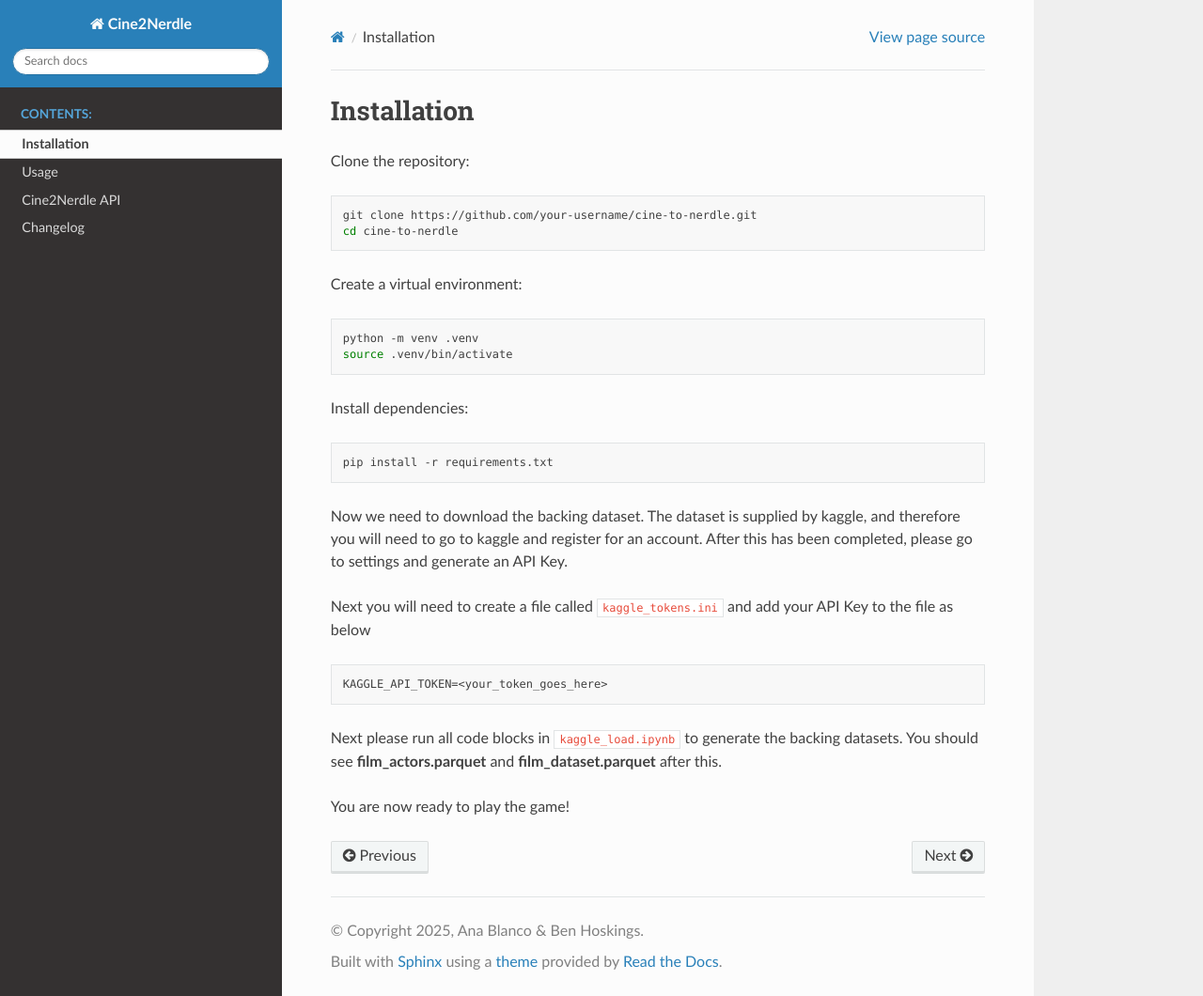
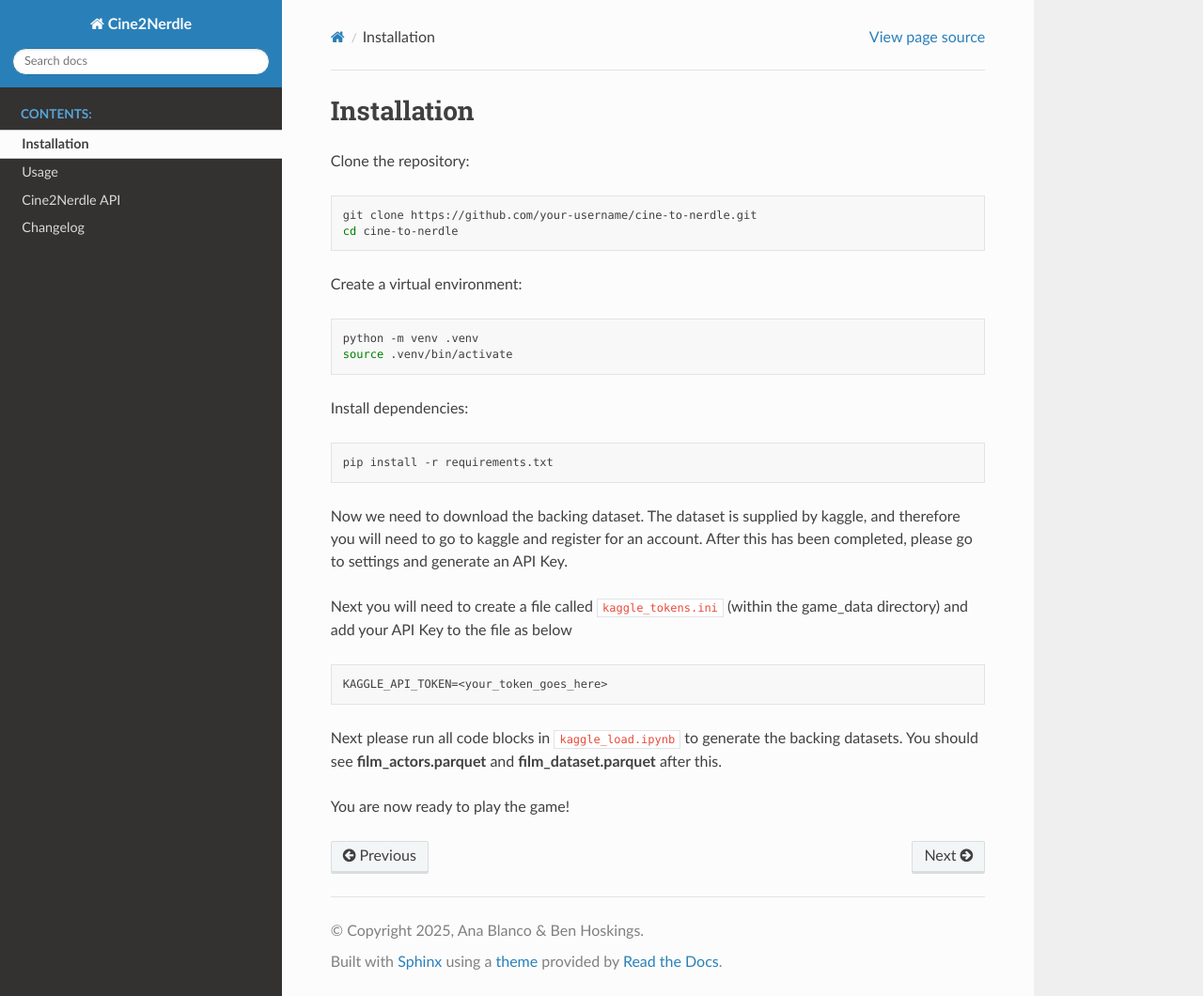
Before and after one commit to AnitaWDSS/Cine2Nerdle, a Sphinx documentation site: the page built from docs/source/installation.rst, in a window 1280 px wide and 1060 px high. Shown: the whole window at 94% size. Built offline with Sphinx 7.4.7 and the Read the Docs theme 3.1.0, drawn with Linux system fonts in a browser that asks for light colours.

Commit message:
auto-publish cine-to-nerdle

```diff
--- a/docs/source/installation.rst
+++ b/docs/source/installation.rst
@@ -25,8 +25,8 @@ Now we need to download the backing dataset. The dataset is supplied by kaggle,
 and therefore you will need to go to kaggle and register for an account.
 After this has been completed, please go to settings and generate an API Key.
 
-Next you will need to create a file called ``kaggle_tokens.ini`` and add your
-API Key to the file as below
+Next you will need to create a file called ``kaggle_tokens.ini`` (within the game_data
+directory) and add your API Key to the file as below
 
 .. code-block:: plaintext
 
```
